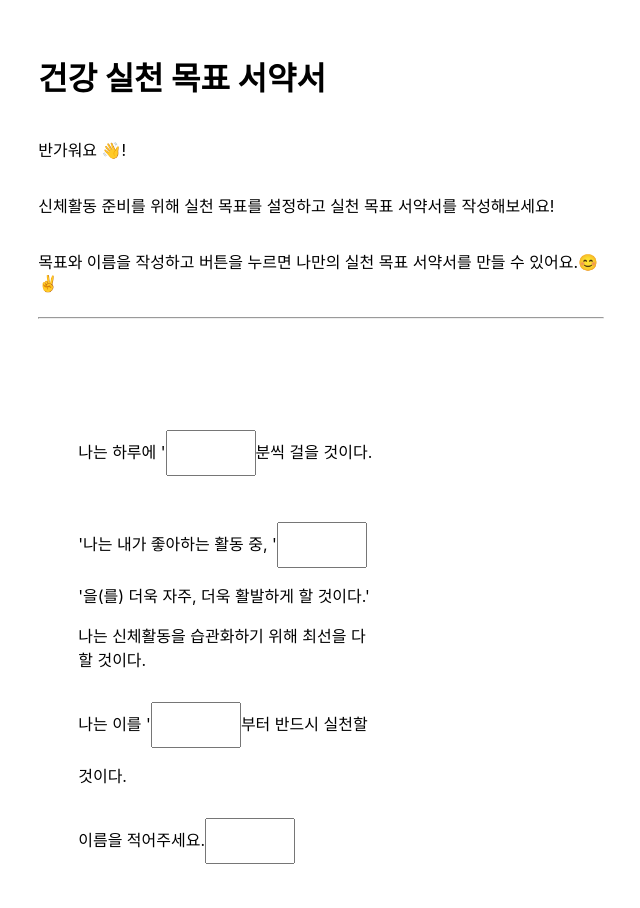
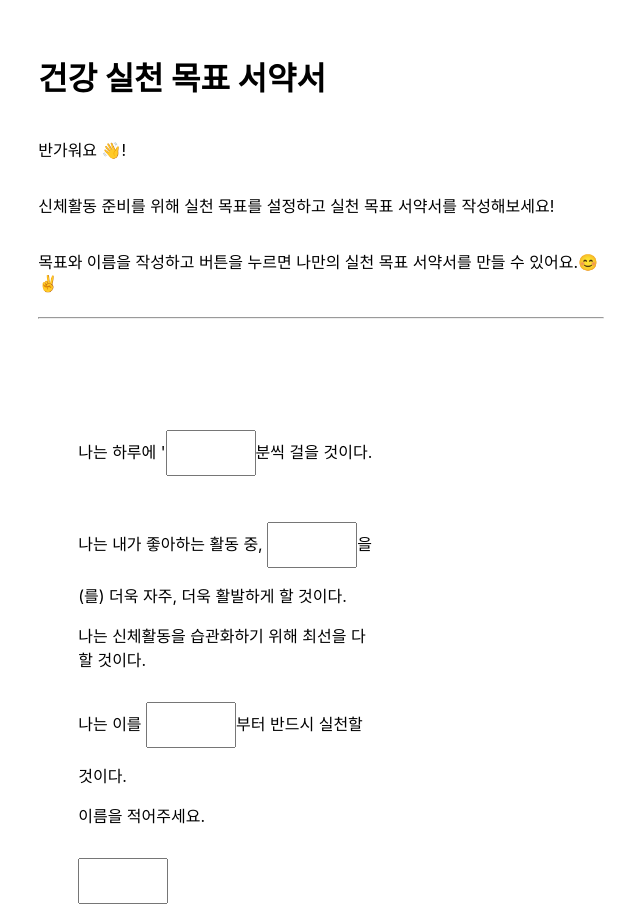
Before and after one commit to YoungseoJ/test_lab, a Next.js app: page / in a window 1280 px wide. Shown: the top 908 px of the page, without its empty margins (319-959 px from the left). Built offline with nearby package versions, Linux system fonts and the light colour scheme; no server answers.

Commit message:
Update FeedbackForm.js

```diff
--- a/components/FeedbackForm.js
+++ b/components/FeedbackForm.js
@@ -22,7 +22,7 @@ export default function FeedbackForm() {
           </p>
 
           <p>
-        <label htmlFor="name">'나는 내가 좋아하는 활동 중, '<input id="name" className={styles['form-field']} type="text" name="name" />'을(를) 더욱 자주, 더욱 활발하게 할 것이다.'</label>
+        <label htmlFor="name">나는 내가 좋아하는 활동 중, <input id="name" className={styles['form-field']} type="text" name="name" />을(를) 더욱 자주, 더욱 활발하게 할 것이다.</label>
           </p>
 
           <p>
@@ -30,11 +30,13 @@ export default function FeedbackForm() {
           </p>
 
           <p>
-        <label htmlFor="name">나는 이를 '<input id="name" className={styles['form-field']} type="text" name="name" />부터 반드시 실천할 것이다.</label>
+        <label htmlFor="name">나는 이를 <input id="name" className={styles['form-field']} type="text" name="name" />부터 반드시 실천할 것이다.</label>
           </p>
 
           <p>
         <label htmlFor="name">이름을 적어주세요.</label>
+          </p>
+          <p>
         <input id="name" className={styles['form-field']} type="text" name="name" />
           </p>
 
```
